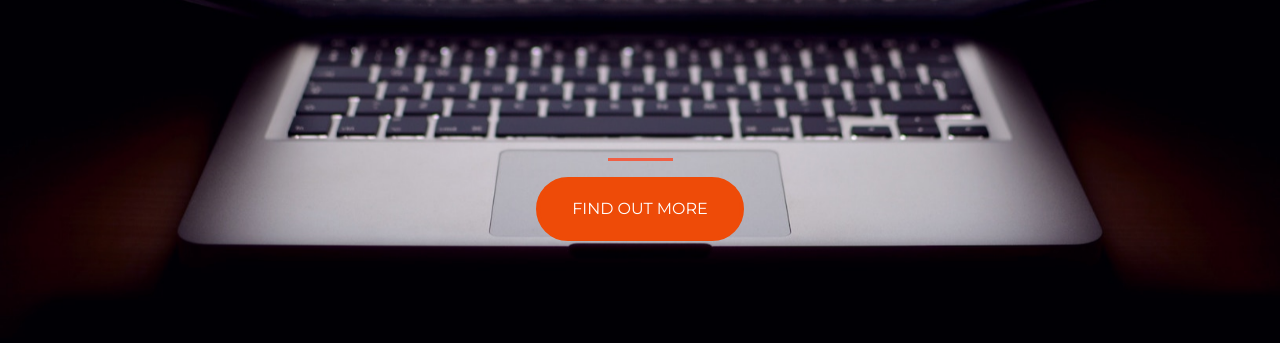
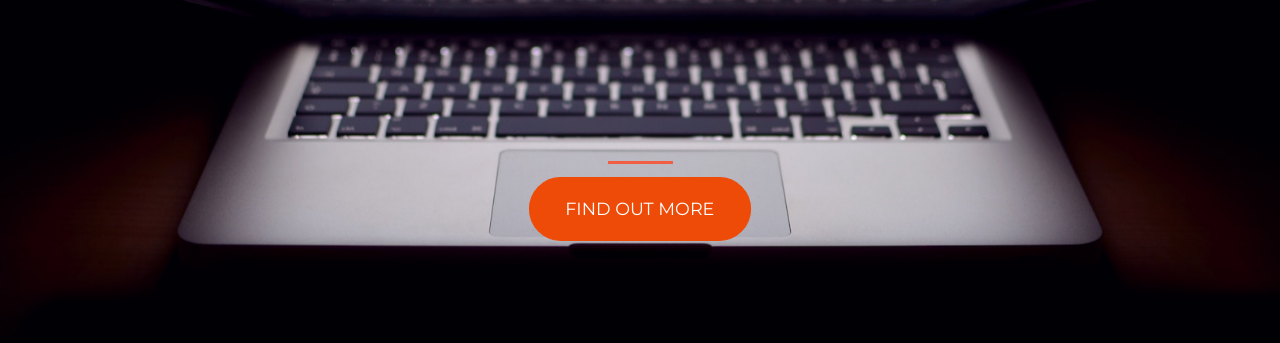
Before and after one commit to muliallan/startup, a plain HTML site: page index.html in a window 1280 px wide. In both pictures the pointer is over the button "FIND OUT MORE". Shown: the part 321-664 px from the top of the page. Drawn offline with nearby package versions, Linux system fonts and the light colour scheme.

Commit message:
Add files via upload

```diff
--- a/style.css
+++ b/style.css
@@ -34,12 +34,16 @@ hr {
 .btn-primary {
 	background-color: #F05F44;
 	border-color: #F05F44;
+	transition: all 0.5;
 }
 
 .btn-primary:hover {
 	background-color: #EE4B08;
 	border-color: #EE4B08;
-	border-width: 4px;
+	-webkit-transform: scale(1.1, 1.1);
+	-moz-transform: scale(1.1, 1.1);
+	-o-transform: scale(1.1, 1.1);
+	transform: scale(1.1, 1.1);
 }
 .btn-xl {
 	padding: 1rem 2rem;
```
